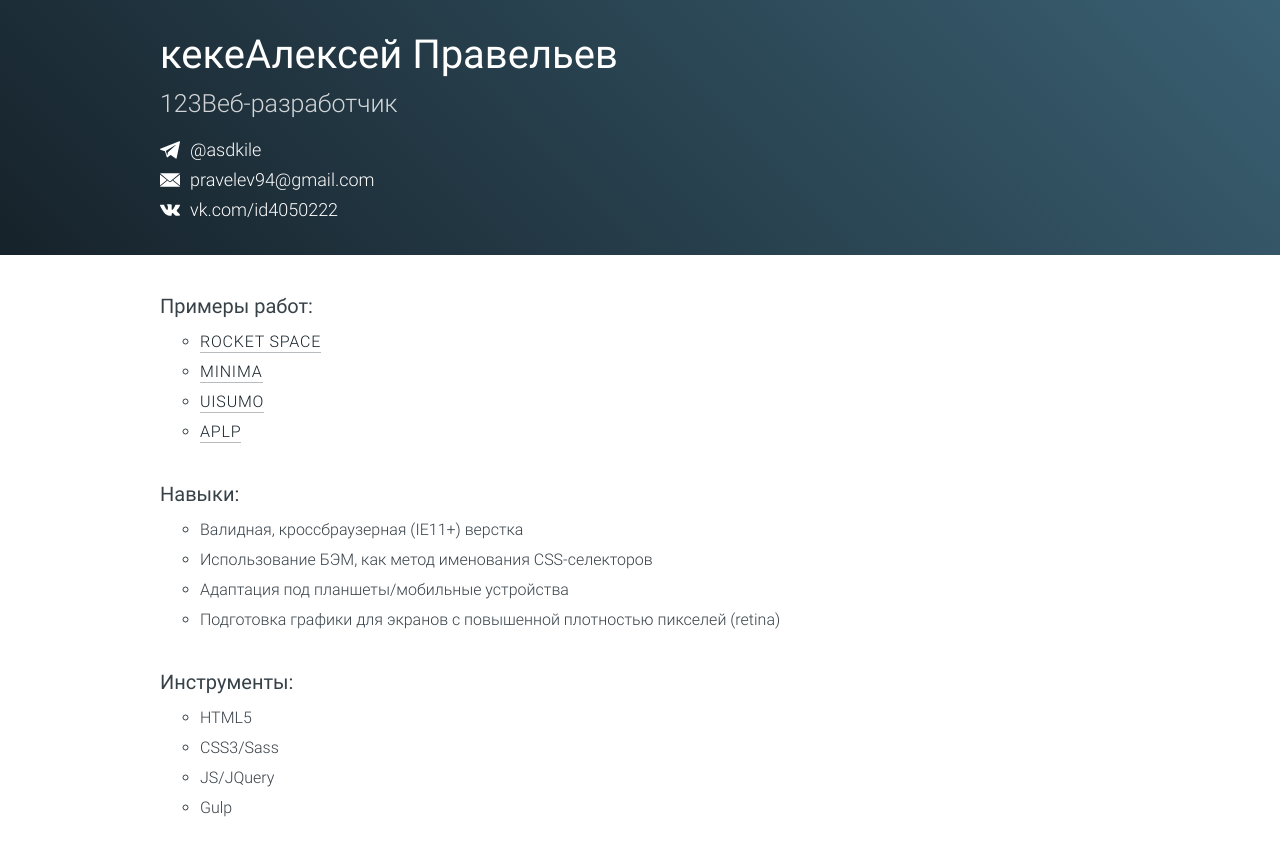
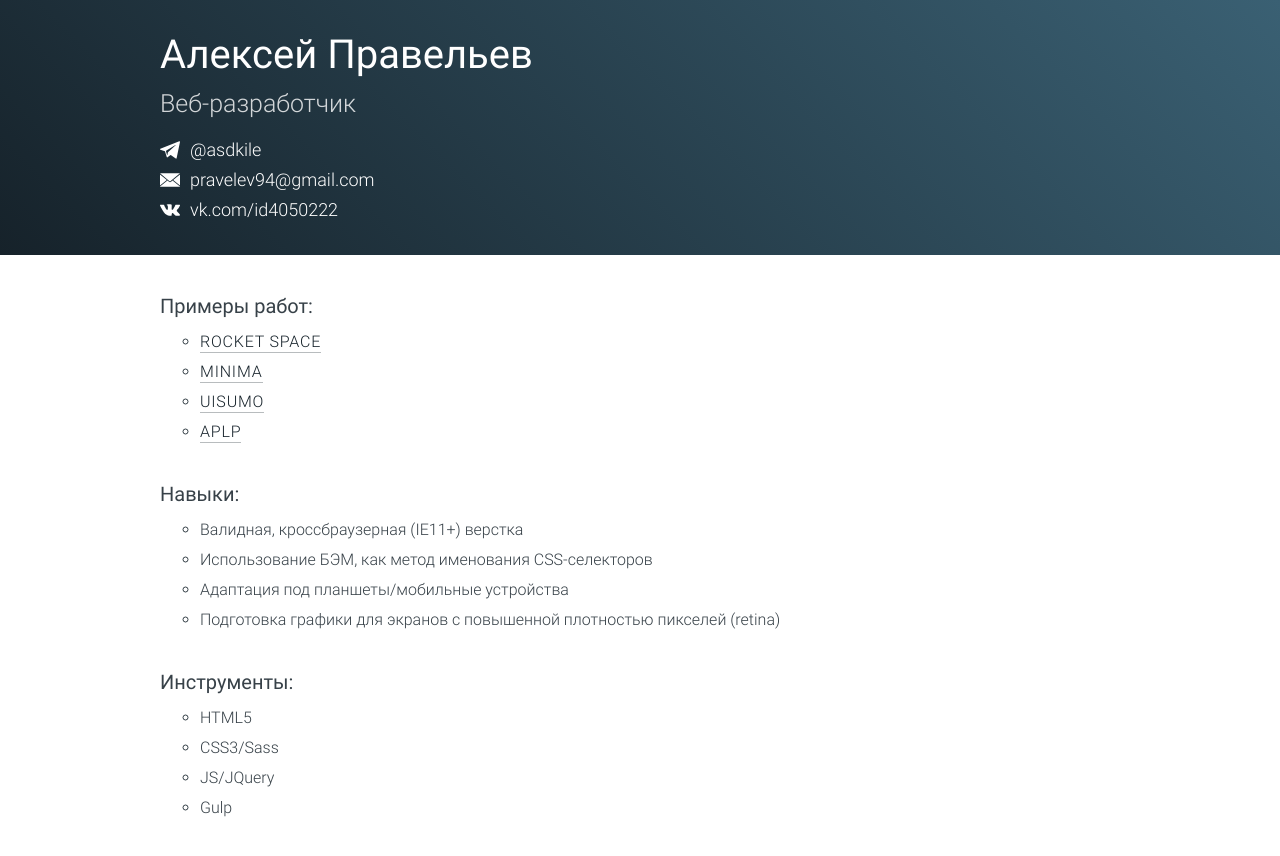
Before and after one commit to asdkile/asdkile.github.io, a plain HTML site: page index.html in a window 1280 px wide. Drawn offline with Linux system fonts and the light colour scheme.

Commit message:
кеке

```diff
--- a/index.html
+++ b/index.html
@@ -14,8 +14,8 @@
 <body class="page">
   <header class="page__header">
     <div class="page__container">
-      <h1 class="page__title">кекеАлексей Правельев</h1>
-      <h2 class="page__subtitle">123Веб-разработчик</h2>
+      <h1 class="page__title">Алексей Правельев</h1>
+      <h2 class="page__subtitle">Веб-разработчик</h2>
       <div class="page__social">
         <ul class="page__social-list">
           <li>
```
